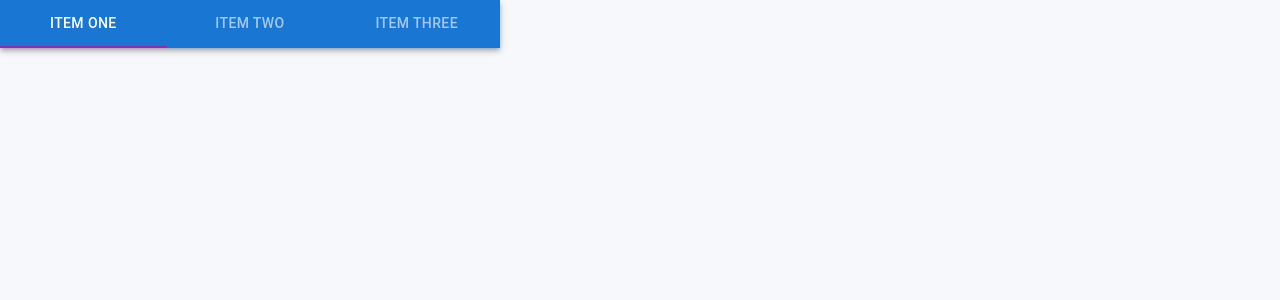
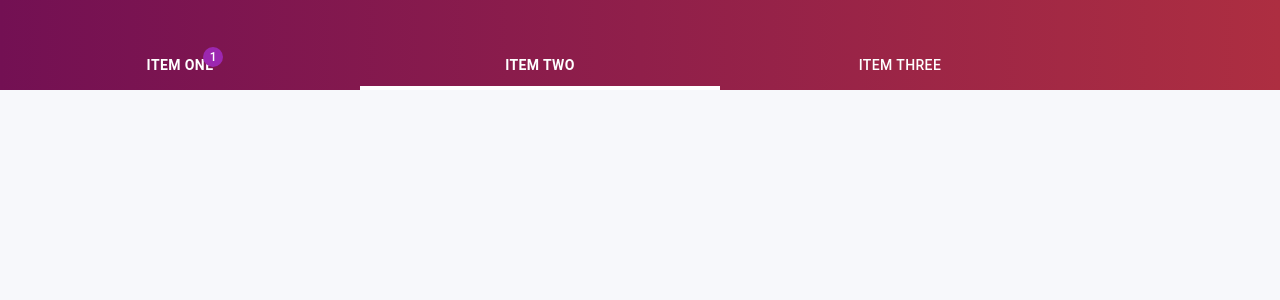
Before and after one commit to towardsanonymous/kpg-store-webapp, a Next.js app: page /order1 in a window 1280 px wide. Shown: the top 300 px of the page. Built offline with nearby package versions, Linux system fonts and the light colour scheme.

Commit message:
order1 page

```diff
--- a/app/components/FullWidthTabs.js
+++ b/app/components/FullWidthTabs.js
@@ -1,37 +1,9 @@
 import * as React from 'react';
 import PropTypes from 'prop-types';
-import { useTheme } from '@mui/material/styles';
-import AppBar from '@mui/material/AppBar';
 import Tabs from '@mui/material/Tabs';
 import Tab from '@mui/material/Tab';
-import Typography from '@mui/material/Typography';
 import Box from '@mui/material/Box';
-
-function TabPanel(props) {
-  const { children, value, index, ...other } = props;
-
-  return (
-    <div
-      role="tabpanel"
-      hidden={value !== index}
-      id={`full-width-tabpanel-${index}`}
-      aria-labelledby={`full-width-tab-${index}`}
-      {...other}
-    >
-      {value === index && (
-        <Box sx={{ p: 3 }}>
-          <Typography>{children}</Typography>
-        </Box>
-      )}
-    </div>
-  );
-}
-
-TabPanel.propTypes = {
-  children: PropTypes.node,
-  index: PropTypes.number.isRequired,
-  value: PropTypes.number.isRequired,
-};
+import Badge from '@mui/material/Badge'; // Import Badge from Material-UI
 
 function a11yProps(index) {
   return {
@@ -41,33 +13,71 @@ function a11yProps(index) {
 }
 
 export default function FullWidthTabs() {
-  const theme = useTheme();
-  const [value, setValue] = React.useState(0);
+  const [value, setValue] = React.useState(1);
+  const [counters, setCounters] = React.useState([1, 0, 0]); // State for counters
 
   const handleChange = (event, newValue) => {
     setValue(newValue);
   };
 
-  const handleChangeIndex = (index) => {
-    setValue(index);
+  const handleIncrementCounter = (index) => {
+    setCounters((prevCounters) => {
+      const newCounters = [...prevCounters];
+      newCounters[index] += 1;
+      return newCounters;
+    });
   };
 
+  const tabCount = 3; // Change this to the number of tabs
+  const tabWidth = `${100 / tabCount}%`;
+
   return (
-    <Box sx={{ bgcolor: 'background.paper', width: 500 }}>
-      <AppBar position="static">
-        <Tabs
-          value={value}
-          onChange={handleChange}
-          indicatorColor="secondary"
-          textColor="inherit"
-          variant="fullWidth"
-          aria-label="full width tabs example"
-        >
-          <Tab label="Item One" {...a11yProps(0)} sx={{ flexGrow: 1 }}/>
-          <Tab label="Item Two" {...a11yProps(1)} sx={{ flexGrow: 1 }}/>
-          <Tab label="Item Three" {...a11yProps(2)} sx={{ flexGrow: 1 }} />
+    <Box sx={{ width: '100%' }}>
+      <Box sx={{ paddingTop: '2.6rem', borderColor: 'divider', maxWidth: '100%', backgroundImage: 'linear-gradient(to right, #731053, #ad2e41)' }}>
+        <Tabs value={value}
+        onChange={handleChange}
+         aria-label="basic tabs example"
+         TabIndicatorProps={{
+          style: {
+            backgroundColor: "white",
+             borderBottom: '4px solid white',
+          }
+        }}
+         textColor="white" fullWidth>
+
+          <Tab
+            label={
+              <Badge badgeContent={counters[0]} color="secondary">
+               <span style={{ color: 'white', fontWeight: 'bold' }}>Item one</span>
+              </Badge>
+            }
+            {...a11yProps(0)}
+            sx={{ flex: 1, minWidth: 0, width: tabWidth }}
+            onClick={() => handleIncrementCounter(0)}
+          />
+          <Tab
+            label={
+              <Badge badgeContent={counters[1]} color="secondary">
+                <span style={{ color: 'white', fontWeight: 'bold' }}>Item Two</span>
+              </Badge>
+            }
+            {...a11yProps(1)}
+            sx={{ flex: 1, minWidth: 0, width: tabWidth }}
+            onClick={() => handleIncrementCounter(1)}
+          />
+          <Tab
+            label={
+              <Badge badgeContent={counters[2]} color="secondary">
+                 <span style={{ color: 'white' }}>Item three</span>
+
+              </Badge>
+            }
+            {...a11yProps(2)}
+            sx={{ flex: 1, minWidth: 0, width: tabWidth }}
+            onClick={() => handleIncrementCounter(2)}
+          />
         </Tabs>
-      </AppBar>
+      </Box>
     </Box>
   );
 }
--- a/package.json
+++ b/package.json
@@ -13,10 +13,13 @@
     "@emotion/styled": "^11.11.0",
     "@mui/icons-material": "^5.14.13",
     "@mui/material": "^5.14.13",
+    "@mui/styled-engine-sc": "^6.0.0-alpha.1",
+    "@mui/system": "^5.14.13",
     "bootstrap": "^5.3.2",
     "next": "13.5.4",
     "react": "^18",
-    "react-dom": "^18"
+    "react-dom": "^18",
+    "styled-components": "^6.1.0"
   },
   "devDependencies": {
     "eslint": "^8",
```
Also changed, not shown: app/components/Footer.js (+10 -10 lines), 1 other file (tests, documents, lock files or other folders).
